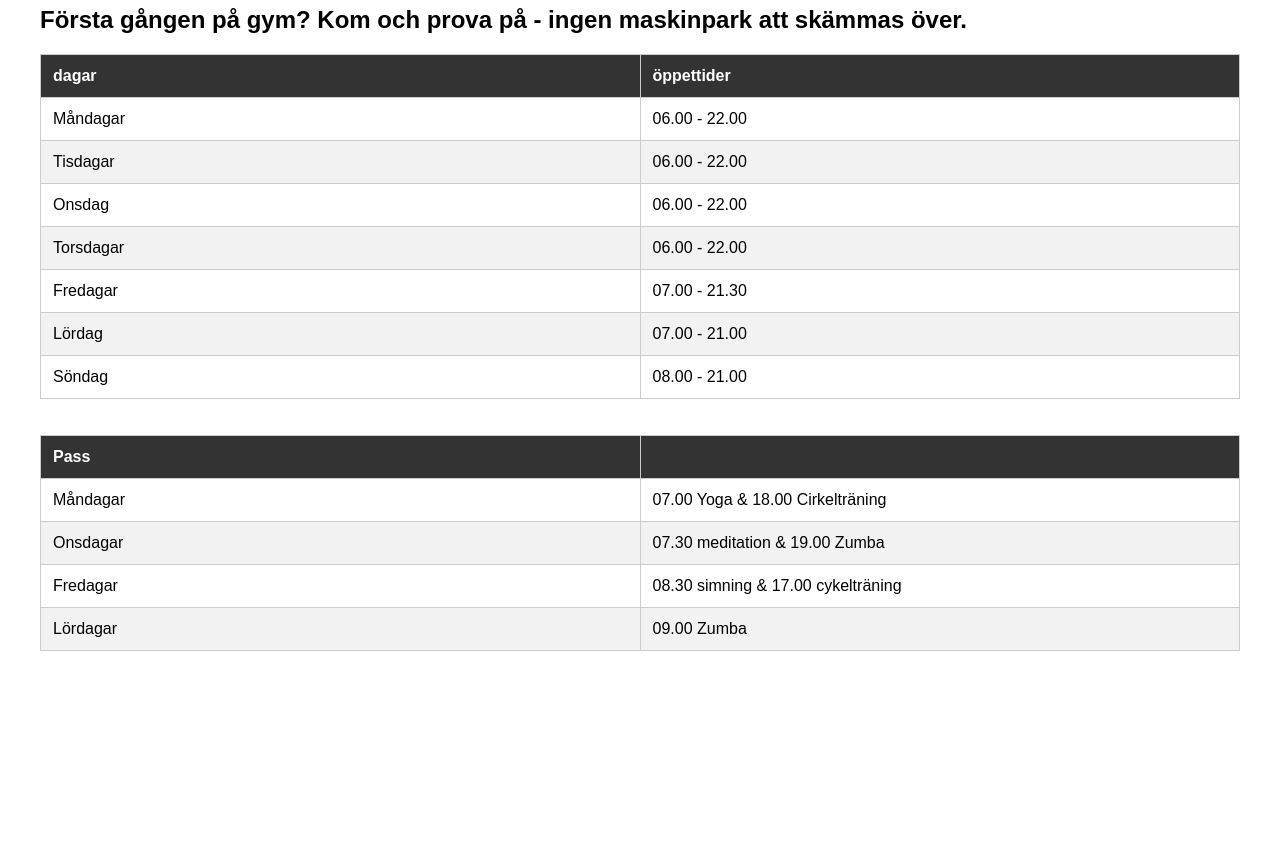
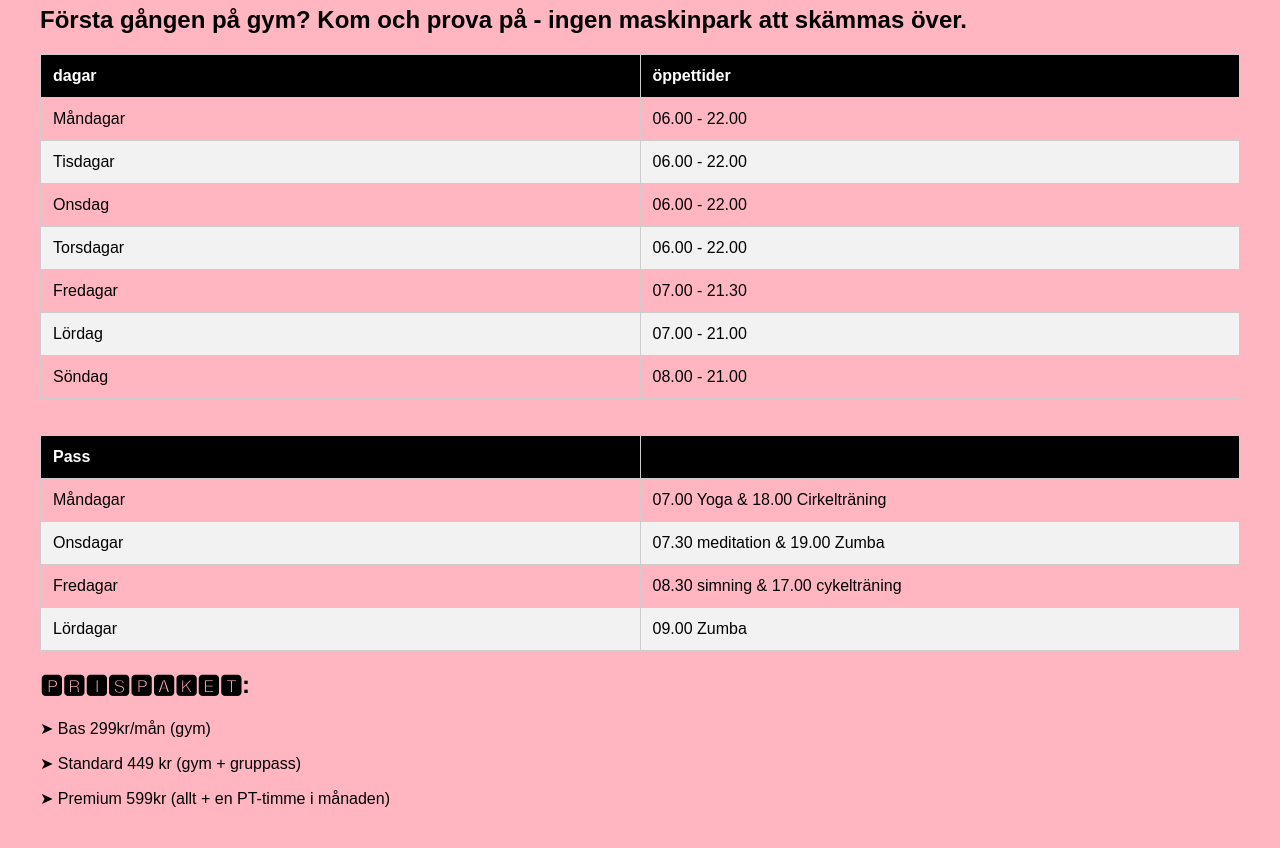
Before and after one commit to OSOK2020/6-traningsstudion-Pulse, a plain HTML site: page schema.html in a window 1280 px wide. Shown: the part 92-940 px from the top of the page. Before the commit the page ends 800 px from the top, so only its background shows below. Drawn offline with Linux system fonts and the light colour scheme.

Commit message:
klar schema

```diff
--- a/schema.html
+++ b/schema.html
@@ -91,5 +91,11 @@
         </tbody>
     </table>
 
+
+       <h2> 🅿🆁🅸🆂🅿🅰🅺🅴🆃: </h2>
+            <p> ➤ Bas 299kr/mån (gym) </p>
+            <p> ➤ Standard 449 kr (gym + gruppass)</p>
+            <p> ➤ Premium 599kr (allt + en PT-timme i månaden)</p>
+
 </body>
 </html>
--- a/style.css
+++ b/style.css
@@ -1,6 +1,7 @@
 body {
     font-family: Arial, sans-serif;
     margin: 40px;
+    background-color: lightpink
 }
 
 h1 {
@@ -21,7 +22,7 @@ td {
 }
 
 th {
-    background-color: #333;
+    background-color: black;
     color: white;
     text-align: left;
 
```
